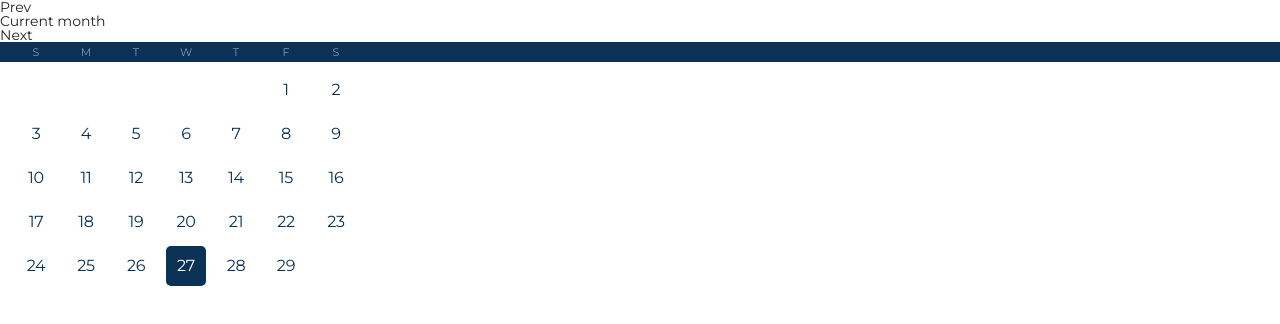
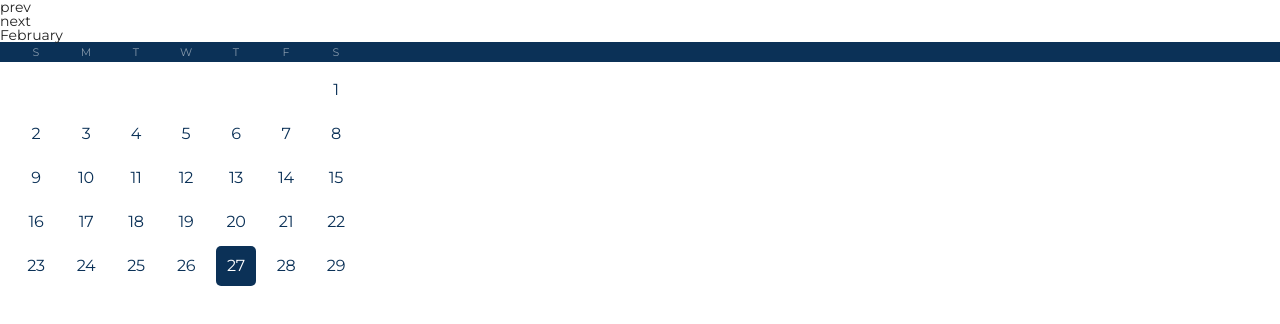
Before and after one commit to Vladimir-github-account/event_calendar, a React (Create React App) app: page / in a window 1280 px wide. Shown: the top 324 px of the page. Built offline with nearby package versions, Linux system fonts and the light colour scheme.

Commit message:
Create: week view mode, next, prev month buttons -created WeekList, CalendarNav, Button components

```diff
--- /dev/null
+++ b/src/Components/Button/index.js
@@ -0,0 +1,20 @@
+import React       from 'react';
+import PropTypes   from 'prop-types';
+
+function Button(props) {
+  const {label, styles, clickHandler} = props;
+  return (
+      <div className={styles}
+           onClick={clickHandler}>
+        {label}
+      </div>
+  );
+}
+
+Button.propTypes = {
+  clickHandler: PropTypes.func,
+  label: PropTypes.string,
+  styles: PropTypes.any
+};
+
+export default Button;
--- a/src/Components/Calendar/index.js
+++ b/src/Components/Calendar/index.js
@@ -1,9 +1,11 @@
 import React, {Component} from 'react';
 import moment             from 'moment';
-import Week               from '../Week';
 import _                  from 'lodash';
-import weekDayStyles      from './WeekDays.module.sass'
-import weekListStyles     from './WeeksList.module.sass'
+import CalendarNav        from '../CalendarNav';
+import WeekList           from '../WeekList';
+import {VIEW_MODES}       from '../../constants';
+import weekDayStyles      from './WeekDays.module.sass';
+import weekListStyles     from './WeeksList.module.sass';
 
 class Calendar extends Component {
   constructor(props) {
@@ -12,37 +14,46 @@ class Calendar extends Component {
       currentDate: moment(),
       selectedDate: moment(),
       viewDate: moment(),
+      viewMode: VIEW_MODES.MONTH,
     };
   }
 
-  clickHandler = (date) => {
+  nextMonth = (e) => {
+    const state = _.clone(this.state);
+    state.viewDate = state.viewDate.add(1, 'month');
+    this.setState(state);
+  };
+
+  prevMonth = (e) => {
+    const state = _.clone(this.state);
+    state.viewDate.subtract(1, 'month');
+    this.setState(state);
+  };
+
+  changeViewMode = (e) => {
+    const state = _.clone(this.state);
+    state.viewMode = this.state.viewMode === VIEW_MODES.MONTH
+        ? VIEW_MODES.WEEK
+        : VIEW_MODES.MONTH;
+    this.setState(state);
+  };
+
+  dayClickHandler = (date) => {
     return e => {
       const state = _.clone(this.state);
-      state.selectedDate = date;
+      state.selectedDate = moment(date);
+      state.viewDate = moment(date);
       this.setState(state);
     };
   };
 
   render() {
-    const {currentDate, selectedDate, viewDate} = this.state;
-    const firstDayOfMonth = moment(viewDate).date(1);
-    const weeksComponents = [];
-    do {
-      const day = moment(firstDayOfMonth);
-      const firstDayOfWeek = day.day(1);
-      weeksComponents.push(<Week key={firstDayOfWeek}
-                                 firstDayOfWeek={firstDayOfWeek}
-                                 currentDate={currentDate}
-                                 selectedDate={selectedDate}
-                                 clickHandler={this.clickHandler}/>);
-    } while (firstDayOfMonth.month() === firstDayOfMonth.add(1, 'w').month());
+    const {currentDate, selectedDate, viewDate, viewMode} = this.state;
     return (
         <div>
-          <div>
-            <div>Prev</div>
-            <div>Current month</div>
-            <div>Next</div>
-          </div>
+          <CalendarNav viewModeClickHandler={this.changeViewMode}
+                       nextMonth={this.nextMonth}
+                       prevMonth={this.prevMonth}/>
           <ul className={weekDayStyles.weekDaysList}>
             <li className={weekDayStyles.weekDay}>S</li>
             <li className={weekDayStyles.weekDay}>M</li>
@@ -52,9 +63,12 @@ class Calendar extends Component {
             <li className={weekDayStyles.weekDay}>F</li>
             <li className={weekDayStyles.weekDay}>S</li>
           </ul>
-          <ul className={weekListStyles.weekList}>
-            {weeksComponents}
-          </ul>
+          <WeekList styles={weekListStyles.weekList}
+                    viewMode={viewMode}
+                    currentDate={currentDate}
+                    selectedDate={selectedDate}
+                    viewDate={viewDate}
+                    dayClickHandler={this.dayClickHandler}/>
         </div>
     );
   }
--- a/src/Components/CalendarNav/index.js
+++ b/src/Components/CalendarNav/index.js
@@ -0,0 +1,23 @@
+import React     from 'react';
+import PropTypes from 'prop-types';
+import Button    from '../Button';
+
+function CalendarNav(props) {
+  const {viewModeClickHandler, nextMonth, prevMonth} = props;
+  return (
+      <nav>
+        <Button clickHandler={prevMonth}
+                label='prev'/>
+        <Button clickHandler={nextMonth}
+                label='next'/>
+        <Button clickHandler={viewModeClickHandler}
+                label='February'/>
+      </nav>
+  );
+}
+
+CalendarNav.propTypes = {
+  viewModeClickHandler: PropTypes.func,
+};
+
+export default CalendarNav;
--- a/src/Components/Date/index.js
+++ b/src/Components/Date/index.js
@@ -3,7 +3,7 @@ import classNames from 'classnames';
 import styles     from './Date.module.sass';
 
 function Date(props) {
-  const {date, currentDate, selectedDate, clickHandler} = props;
+  const {date, currentDate, selectedDate, clickHandler, viewDate} = props;
   const selectOnClick = clickHandler(date);
   const isCurrent = currentDate.isSame(date, 'day');
   const isSelected = selectedDate.isSame(date, 'day');
@@ -11,7 +11,7 @@ function Date(props) {
   const style = classNames(monthDay,
       {[`${currentDay}`]: isCurrent},
       {[`${selectedDay}`]: isSelected});
-  if (date.month() === currentDate.month()) {
+  if (date.month() === viewDate.month()) {
     return (<span className={style}
                   onClick={selectOnClick}>{`${date.date()}`}</span>);
   } else {
--- a/src/Components/Week/index.js
+++ b/src/Components/Week/index.js
@@ -4,15 +4,15 @@ import moment from 'moment';
 import styles from './Week.module.sass';
 
 function Week(props) {
-  const {firstDayOfWeek, selectedDate, currentDate, clickHandler} = props;
-
+  const {firstDayOfWeek, selectedDate, currentDate, clickHandler, viewDate} = props;
   const days = [];
   for (let i = 0; i < 7; i++) {
     days.push(<Date key={firstDayOfWeek}
                     date={moment(firstDayOfWeek)}
                     currentDate={currentDate}
                     selectedDate={selectedDate}
-                    clickHandler={clickHandler}/>);
+                    clickHandler={clickHandler}
+                    viewDate={viewDate}/>);
     firstDayOfWeek.add(1, 'd');
   }
   return (<li className={styles.week}>{days}</li>);
--- /dev/null
+++ b/src/Components/WeekList/index.js
@@ -0,0 +1,43 @@
+import React     from 'react';
+import PropTypes from 'prop-types';
+import moment    from 'moment';
+import Week      from '../Week';
+import {VIEW_MODES}       from '../../constants';
+
+function WeekList(props) {
+  const {currentDate, selectedDate, viewDate, viewMode, styles, dayClickHandler} = props;
+  const firstDayOfMonth = moment(viewDate).date(1);
+  const weeksComponents = [];
+  let viewWeek = null;
+  do {
+    const day = moment(firstDayOfMonth);
+    const firstDayOfWeek = day.day(0);
+    const weekElement = <Week key={firstDayOfWeek}
+                              firstDayOfWeek={firstDayOfWeek}
+                              currentDate={currentDate}
+                              selectedDate={selectedDate}
+                              clickHandler={dayClickHandler}
+                              viewDate={viewDate}/>;
+    weeksComponents.push(weekElement);
+    if (moment(viewDate).week() === moment(day).week()){
+      viewWeek = weekElement;
+    }
+  } while (firstDayOfMonth.month() === firstDayOfMonth.add(1, 'w').month());
+
+  return (
+      <ul className={styles}>
+        {viewMode === VIEW_MODES.MONTH && weeksComponents}
+        {viewMode === VIEW_MODES.WEEK && viewWeek}
+      </ul>
+  );
+}
+
+WeekList.propTypes = {
+  currentDate: PropTypes.instanceOf(moment),
+  selectedDate: PropTypes.instanceOf(moment),
+  viewDate: PropTypes.instanceOf(moment),
+  viewMode: PropTypes.any,
+  styles: PropTypes.any
+};
+
+export default WeekList;
--- /dev/null
+++ b/src/constants/index.js
@@ -0,0 +1,4 @@
+export const VIEW_MODES = Object.freeze({
+  MONTH: "MONTH",
+  WEEK: "WEEK"
+});
```
